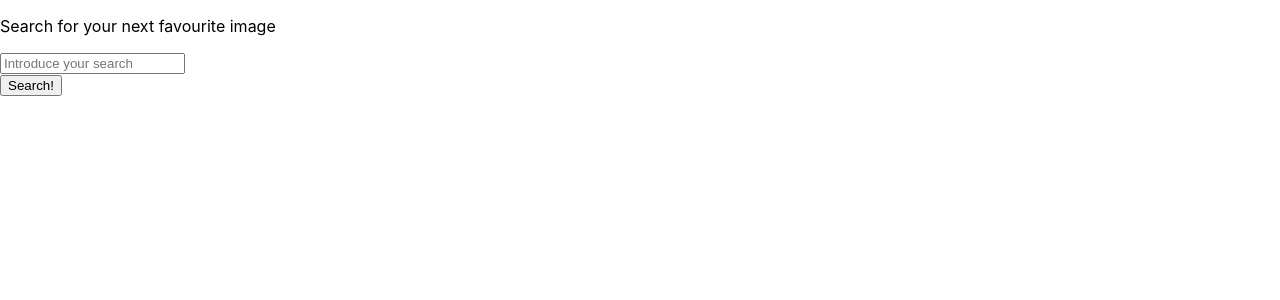
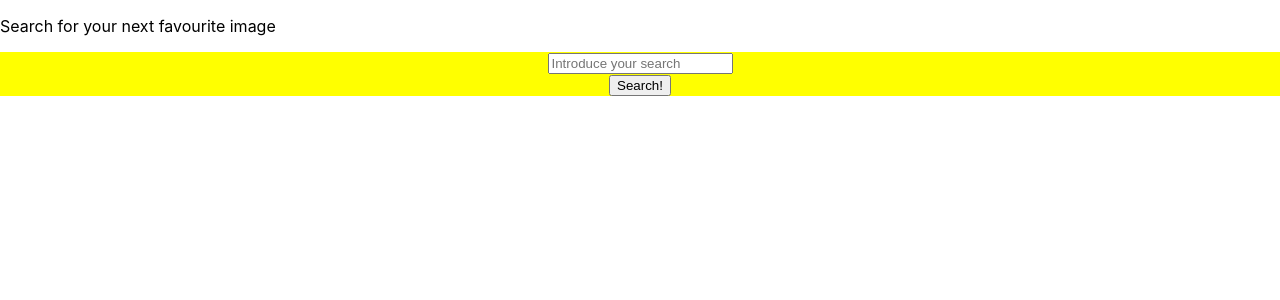
Before and after one commit to valery2590/images_seeker, a React (Create React App) app: page / in a window 1280 px wide. Shown: the top 300 px of the page. Built offline with nearby package versions, Linux system fonts and the light colour scheme.

Commit message:
new folders

```diff
--- a/src/App.js
+++ b/src/App.js
@@ -1,8 +1,6 @@
 import './App.css';
-import ImageBanner from './components/ImageBanner';
-import ImageButton from './components/ImageButton';
-import ImageInput from './components/ImageInput';
-import ImageList from './components/ImageList';
+import ImageBanner from './components/Banner/ImageBanner';
+import ImageList from './components/List/ImageList';
 
 function App() {
 
--- a/src/components/ImageInput.js
+++ b/src/components/Input/ImageInput.js
@@ -1,16 +1,17 @@
 import React, { useState } from 'react';
 
-const ImageInput = ({onChange, value}) => {
+const ImageInput = ({onChange, value, className}) => {
 
 
 
     return (
-        <div>
+        <div className={className}>
             <input
             type="text"
             onChange={onChange}
             placeholder='Introduce your search'
-            value={value} />
+            value={value}
+            />
         </div>
     );
 };
--- /dev/null
+++ b/src/components/List/ImageList.css
@@ -0,0 +1,8 @@
+.imageList_container{
+    width: 100%;
+    background-color: yellow;
+    display: flex;
+    flex-direction: column;
+    justify-content: center;
+    align-items: center;
+}
--- a/src/components/ImageList.js
+++ b/src/components/List/ImageList.js
@@ -1,7 +1,8 @@
 import React, { useState, useEffect } from 'react';
 import axios from 'axios'
-import ImageInput from './ImageInput';
-import ImageButton from './ImageButton';
+import ImageInput from '../Input/ImageInput';
+import ImageButton from '../Button/ImageButton';
+import "./ImageList.css"
 
 
 
@@ -10,13 +11,8 @@ const ImageList = (props) => {
 const [image, setImages] = useState([])
 const [termino, setTermino]= useState('')
 
-
-
-
 const url = "https://pixabay.com/api/"
 const API_KEY = '19774551-55ee3622621fff95a0958e798'
-
-
 
 const consultarApi = ()=>{
     axios.get(`${url}?key=${API_KEY}&q=${termino}&image_type=photo&per_page=200`)
@@ -27,12 +23,10 @@ const consultarApi = ()=>{
 }
 
 
-
-
-
     return (
-      <div>
+      <div className='imageList_container'>
         <ImageInput
+              className="input_container"
               onChange={(e)=>(setTermino(e.target.value))}
               value={termino} />
         <ImageButton onClick={consultarApi} />
```
Also changed, not shown: src/components/Banner/ImageBanner.js (renamed from src/components/ImageBanner.js), src/components/Button/ImageButton.js (renamed from src/components/ImageButton.js).
